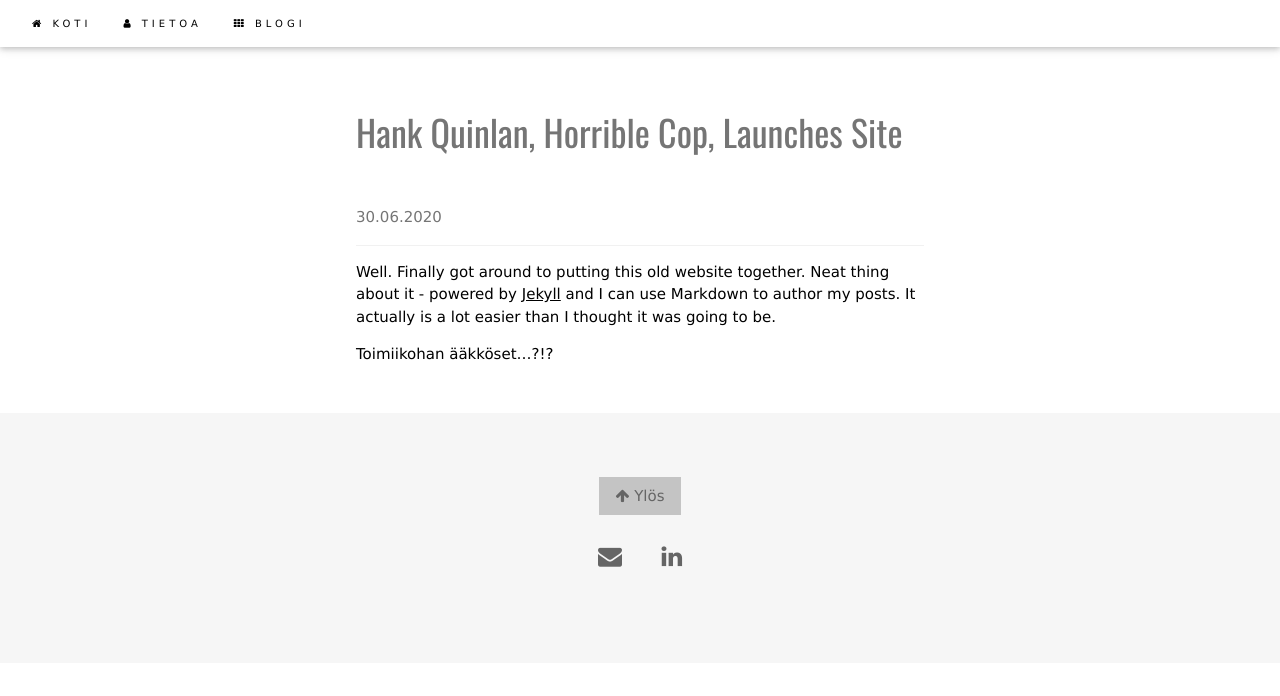
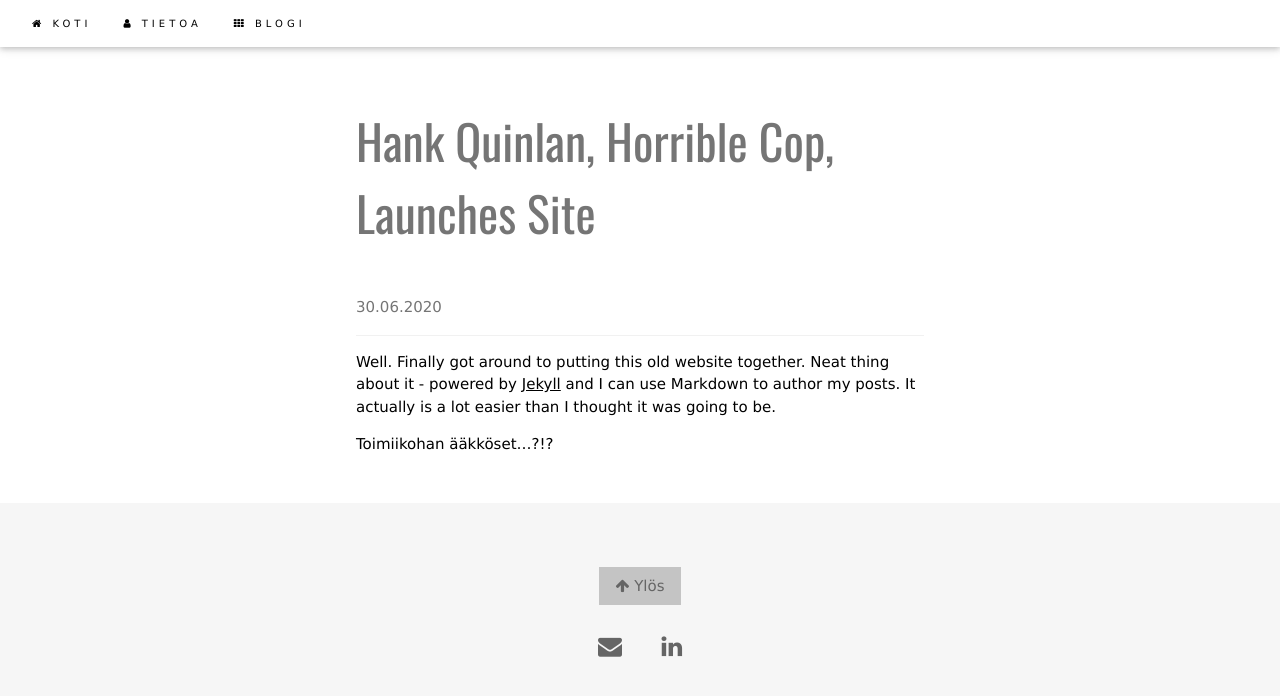
Before and after one commit to seme/seme.github.io, a Jekyll site: the page built from _posts/2020-06-30-site-launched.md, in a window 1280 px wide. Shown: the top 696 px of the page. Built offline with Jekyll 4.4.1, drawn with Linux system fonts in a browser that asks for light colours.

Commit message:
header font

```diff
--- a/_layouts/post.html
+++ b/_layouts/post.html
@@ -4,7 +4,7 @@ layout: default
 
 <div class="w3-auto w3-content" style="max-width:600px">
     <div class="w3-container w3-padding-32" >
-        <h1 class="w3-padding-16 w3-text-grey w3-font">{{ page.title }}</h1>
+        <h1 class="w3-padding-16 w3-text-grey w3-font" style="font-size:48px;">{{ page.title }}</h1>
         <p class="w3-border-bottom w3-border-light-grey w3-padding-16 w3-text-grey">{{ page.date | date: "%d.%m.%Y" }}</p>
         <div>
             {{ content }}
```
